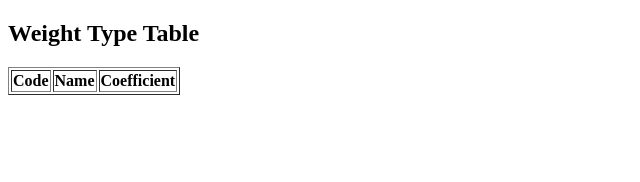
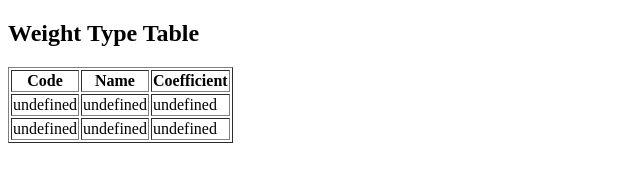
Before and after one commit to hapvn/CanPheLieu, a plain HTML site: page weight_type.html in a window 1280 px wide. Shown: the whole page, without its empty margins (0-640 px from the left). Drawn offline with Linux system fonts and the light colour scheme.

Commit message:
Update weight_type.html

```diff
--- a/weight_type.html
+++ b/weight_type.html
@@ -12,19 +12,15 @@
         <tbody id="table-body"></tbody>
     </table>
     <script>
-        fetch("Weight_Type.json")
-  .then(response => response.json())
-  .then(data => {
-    let tableBody = '';
-    data.forEach(item => {
-      tableBody += `<tr>
-        <td>${item.Code}</td>
-        <td>${item.Name}</td>
-        <td>${item.Coefficient}</td>
-      </tr>`;
-    });
-    document.getElementById("weight_type_table").innerHTML = tableBody;
-  });
+        fetch('weight_type.json')
+            .then(response => response.json())
+            .then(data => {
+                let tbody = document.getElementById("table-body");
+                data.forEach(item => {
+                    let row = `<tr><td>{{item.Code}}</td><td>{{item.Name}}</td><td>{{item.Coefficient}}</td></tr>`;
+                    tbody.innerHTML += row.replace(/{{(.*?)}}/g, (_, key) => item[key.trim()]);
+                });
+            });
     </script>
 </body>
 </html>
```
